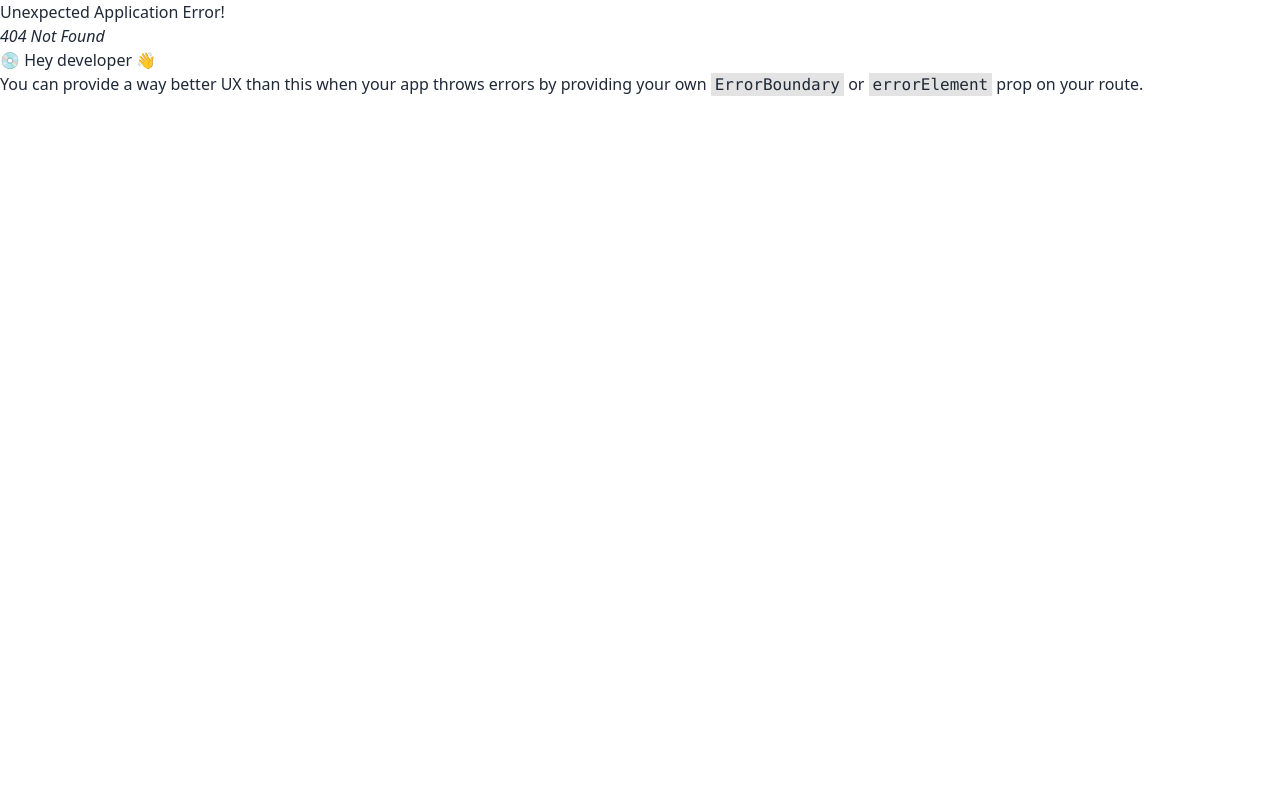
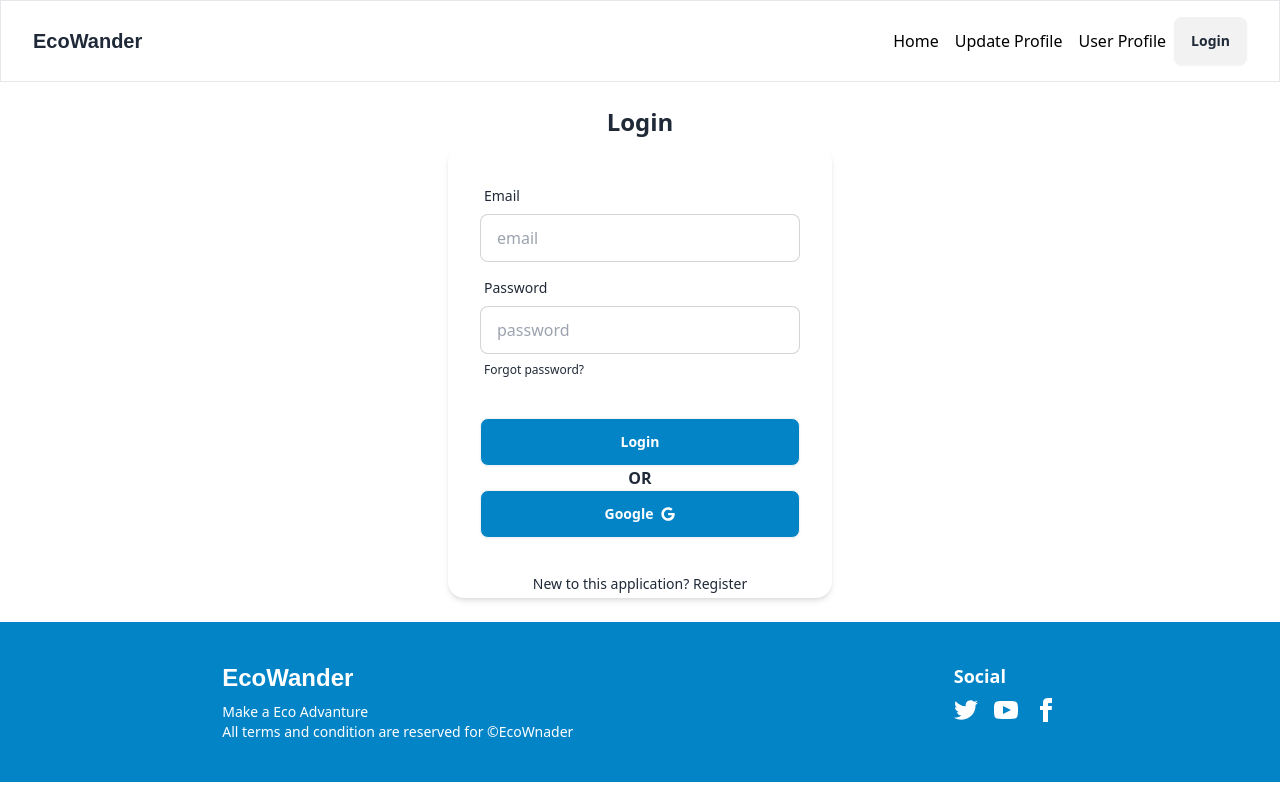
Before and after one commit to Rupon100/EcoWander, a React (Vite) app: page /login in a window 1280 px wide. Before the commit this address had no page. Built offline with nearby package versions, Linux system fonts and the light colour scheme; a web font is replaced by a local one.

Commit message:
login & register page setup

```diff
--- a/package.json
+++ b/package.json
@@ -15,6 +15,7 @@
     "match-sorter": "^8.0.0",
     "react": "^18.3.1",
     "react-dom": "^18.3.1",
+    "react-icons": "^5.3.0",
     "react-router-dom": "^6.28.0",
     "sort-by": "^1.2.0",
     "swiper": "^11.1.14"
--- a/src/AuthProvider/PrivateRoute.jsx
+++ b/src/AuthProvider/PrivateRoute.jsx
@@ -1,9 +1,9 @@
 
 
-const PrivateRoute = () => {
+const PrivateRoute = ({ children }) => {
     return (
         <div>
-
+            {children}
         </div>
     );
 };
--- /dev/null
+++ b/src/Components/ErrorPage.jsx
@@ -0,0 +1,16 @@
+import { Link } from "react-router-dom";
+import errorImg from '../assets/error.jpg';
+
+
+const ErrorPage = () => {
+    return (
+        <div className="min-h-screen flex justify-center items-center p-10">
+            <div className="flex flex-col">
+                <img className="w-52" src={errorImg} alt="error photo" />
+                <Link to='/' className="btn bg-sky-600 text-white hover:bg-sky-600">go back</Link>
+            </div>
+        </div>
+    );
+};
+
+export default ErrorPage;
--- a/src/Components/Header.jsx
+++ b/src/Components/Header.jsx
@@ -1,5 +1,5 @@
 
-import { NavLink } from 'react-router-dom';
+import { Link, NavLink } from 'react-router-dom';
 
 const Header = () => {
     return (
@@ -16,7 +16,7 @@
                     <img src="https://img.daisyui.com/images/stock/photo-1534528741775-53994a69daeb.webp" />
                   </div>
                 </div> */}
-                <button className='btn'>Login</button>
+                <Link to='/login' className='btn'>Login</Link>
             </div>
         </div>
     );
--- /dev/null
+++ b/src/Pages/Login.jsx
@@ -0,0 +1,45 @@
+import { FaGoogle } from "react-icons/fa";
+import { Link } from "react-router-dom";
+
+const Login = () => {
+
+    const handleLogin = (e) => {
+        e.preventDefault();
+    }
+
+    return (
+        <div className="flex flex-col gap-2 justify-center items-center p-6">
+            <h1 className="text-2xl font-semibold">Login</h1>
+            <div className="card bg-base-100 w-full max-w-sm shrink-0 shadow-md">
+                <form onSubmit={handleLogin} className="card-body">
+                  <div className="form-control">
+                    <label className="label">
+                      <span className="label-text">Email</span>
+                    </label>
+                    <input type="email" name="email" placeholder="email" className="input input-bordered" required />
+                  </div>
+                  <div className="form-control">
+                    <label className="label">
+                      <span className="label-text">Password</span>
+                    </label>
+                    <input type="password" name="pass" placeholder="password" className="input input-bordered" required />
+                    <label className="label">
+                      <a href="#" className="label-text-alt link link-hover">Forgot password?</a>
+                    </label>
+                  </div>
+                  <div className="form-control mt-6">
+                    <button className="btn bg-sky-600 text-white hover:bg-sky-600">Login</button>
+                    <p className="text-center font-semibold">OR</p>
+                    <button className="btn bg-sky-600 text-white hover:bg-sky-600">
+                        Google
+                      <FaGoogle />
+                    </button>
+                  </div>
+                </form>
+                <h4 className="text-sm text-center p-1">New to this application? <Link to='/register'>Register</Link></h4>
+            </div>
+        </div>
+    );
+};
+
+export default Login;
--- /dev/null
+++ b/src/Pages/Register.jsx
@@ -0,0 +1,54 @@
+import { FaGoogle } from "react-icons/fa";
+import { Link } from "react-router-dom";
+
+const Register = () => {
+
+    const handleRegister = (e) => {
+        e.preventDefault();
+    }
+
+    return (
+        <div className="flex flex-col gap-2 justify-center items-center p-6">
+            <h1 className="text-2xl font-semibold">Register</h1>
+            <div className="card bg-base-100 w-full max-w-sm shrink-0 shadow-md">
+                <form onSubmit={handleRegister} className="card-body">
+                  <div className="form-control">
+                    <label className="label">
+                      <span className="label-text">Name</span>
+                    </label>
+                    <input type="text" name="name" placeholder="name" className="input input-bordered" required />
+                  </div>
+                  <div className="form-control">
+                    <label className="label">
+                      <span className="label-text">Email</span>
+                    </label>
+                    <input type="email" name="email" placeholder="email" className="input input-bordered" required />
+                  </div>
+                  <div className="form-control">
+                    <label className="label">
+                      <span className="label-text">photo URL</span>
+                    </label>
+                    <input type="text" name="photo" placeholder="Photo URL" className="input input-bordered" required />
+                  </div>
+                  <div className="form-control">
+                    <label className="label">
+                      <span className="label-text">Password</span>
+                    </label>
+                    <input type="password" name="pass" placeholder="password" className="input input-bordered" required />
+                  </div>
+                  <div className="form-control mt-6">
+                    <button className="btn bg-sky-600 text-white hover:bg-sky-600">Login</button>
+                    {/* <p className="text-center font-semibold">OR</p>
+                    <button className="btn bg-sky-600 text-white hover:bg-sky-600">
+                        Google
+                      <FaGoogle />
+                    </button> */}
+                  </div>
+                </form>
+                <h4 className="text-sm text-center p-1">Already Have an account? <Link to='/login'>Login</Link></h4>
+            </div>
+        </div>
+    );
+};
+
+export default Register;
```
Also changed, not shown: src/Router/router.jsx (+15 -0 lines), src/assets/error.jpg (added), 1 other file (tests, documents, lock files or other folders).
